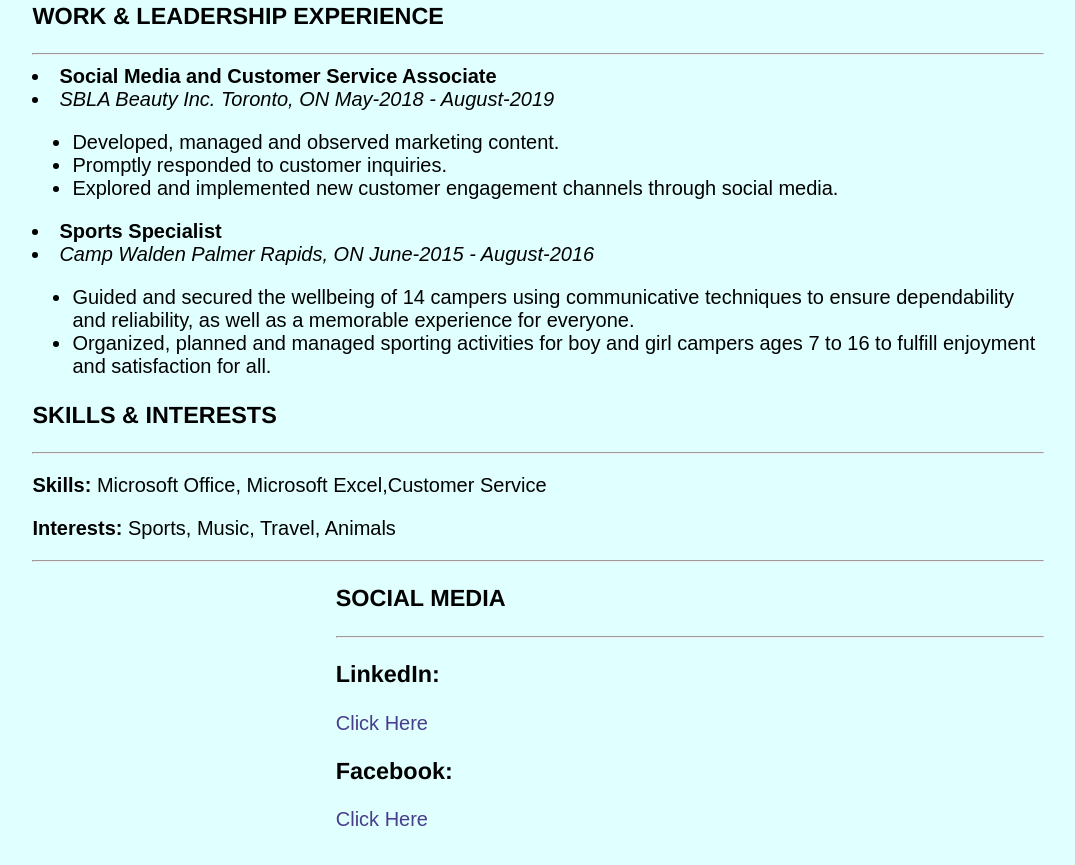
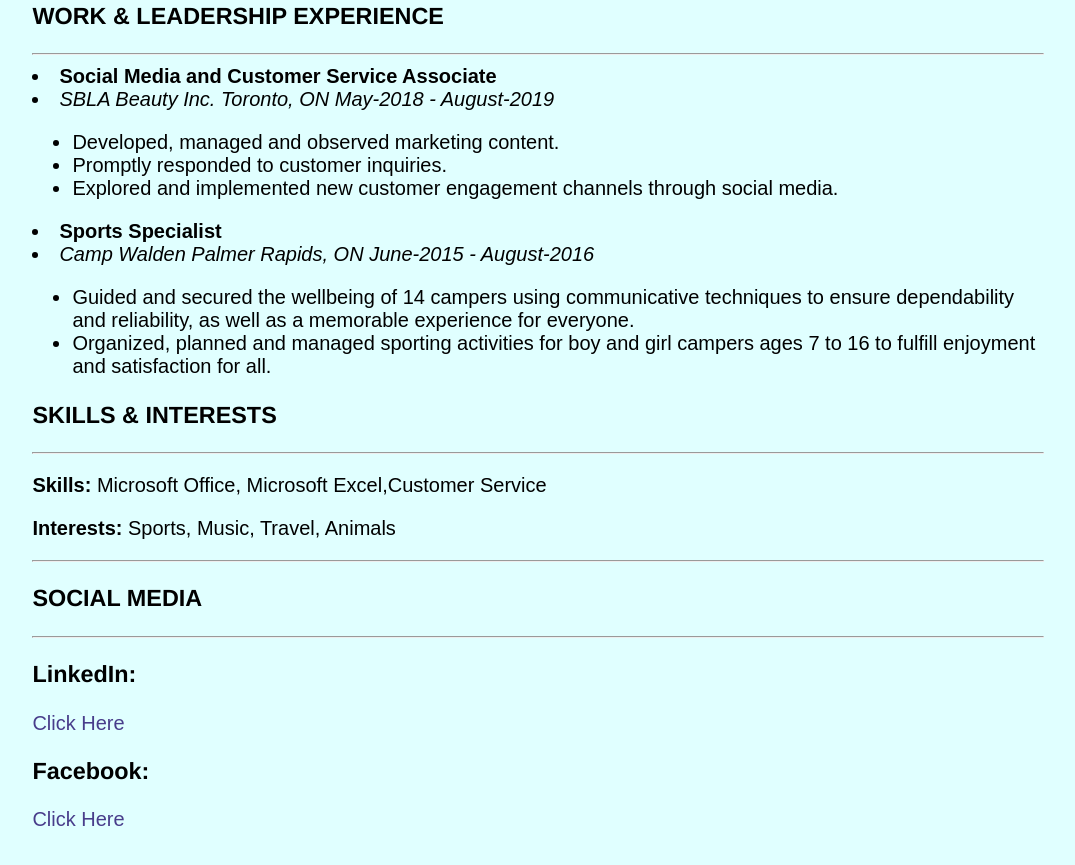
Before and after one commit to bshinder33/CIM111, a plain HTML site: page work/resume/index.html in a window 1280 px wide. Shown: the part 940-1805 px from the top of the page, without its empty margins (102-1177 px from the left). Drawn offline with Linux system fonts and the light colour scheme.

Commit message:
Update style.css

```diff
--- a/work/resume/CSS/style.css
+++ b/work/resume/CSS/style.css
@@ -51,7 +51,3 @@ a:link {
 .about h3{
   margin-top:0;
 }
-
-footer {
-  margin-left:30%;
-}
```
